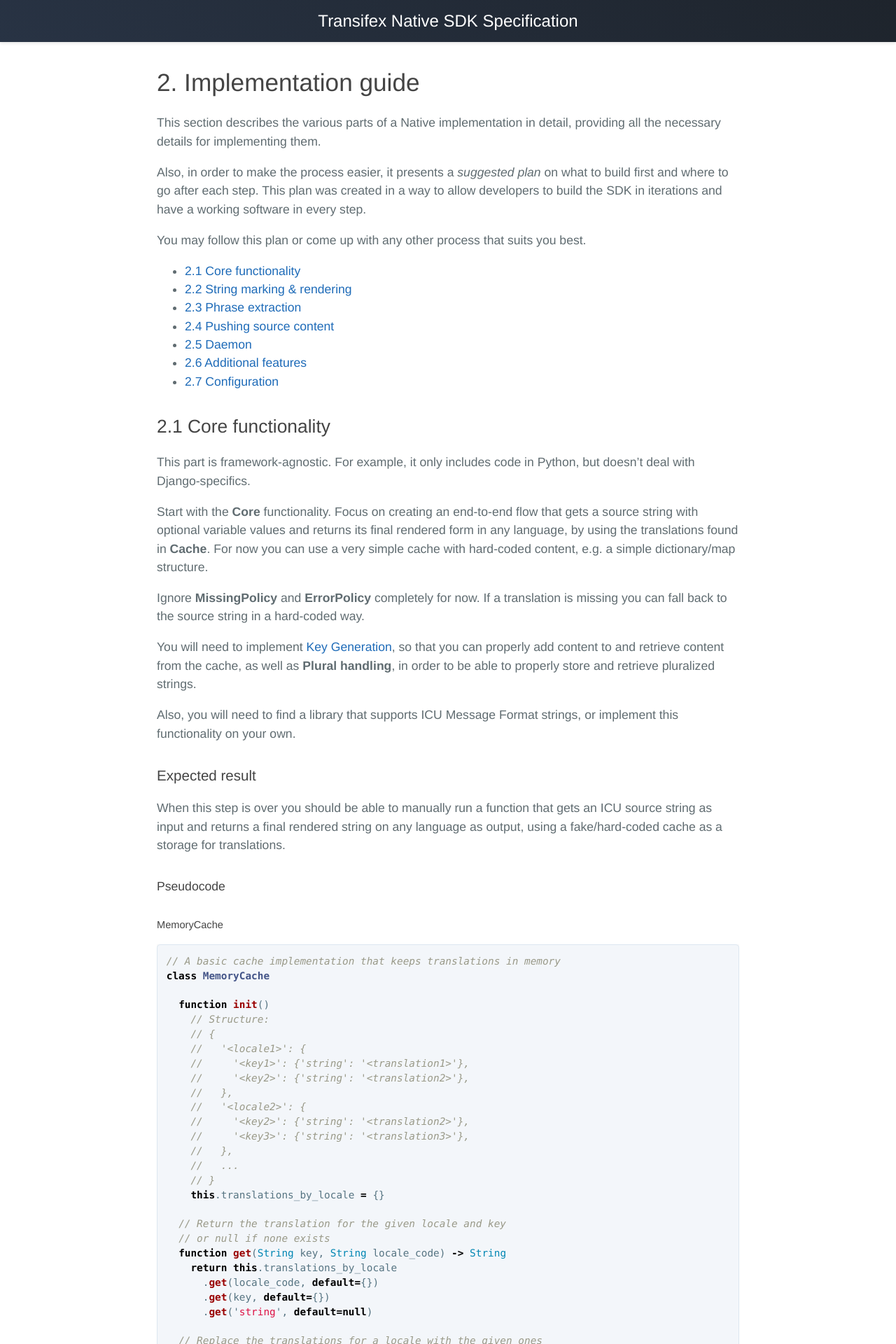
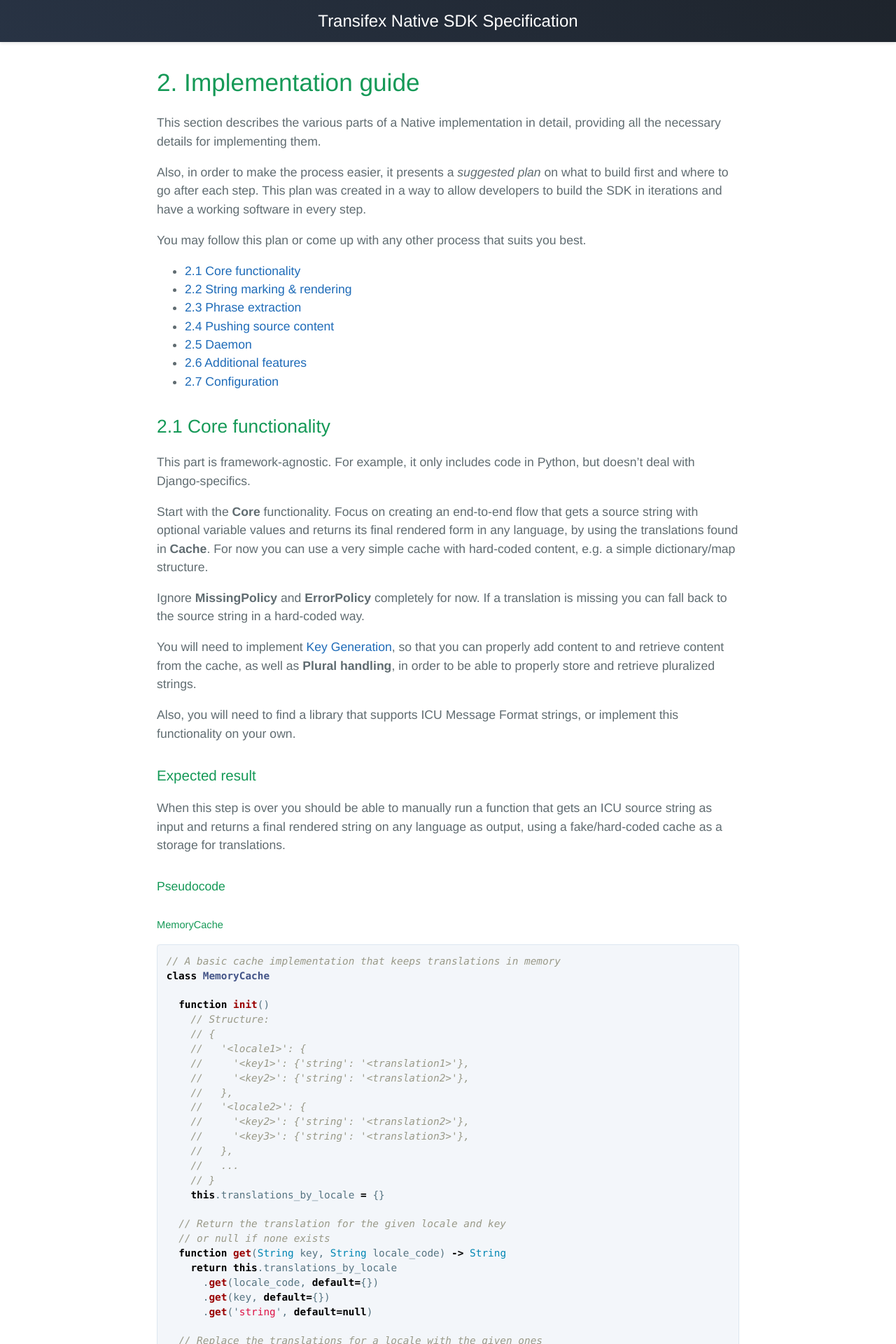
Before and after one commit to transifex/native-specs, a Jekyll site: the page built from implementation_guide.md, in a window 1280 px wide. Shown: the top 1920 px of the page at 70% size. Built offline with Jekyll 4.4.1, drawn with Linux system fonts in a browser that asks for light colours; our own code applies the rules of GitHub Pages for plain Markdown files.

Commit message:
Change header color

```diff
--- a/_sass/variables.scss
+++ b/_sass/variables.scss
@@ -12,7 +12,7 @@ $header-bg-color-secondary: #155799 !default;
 
 // Text
 $brand-color: #125A8C;
-$section-headings-color: #444 !default;
+$section-headings-color: #159957 !default;
 $body-text-color: #606c71 !default;
 $body-link-color: #1e6bb8 !default;
 $blockquote-text-color: #717171 !default;
```
